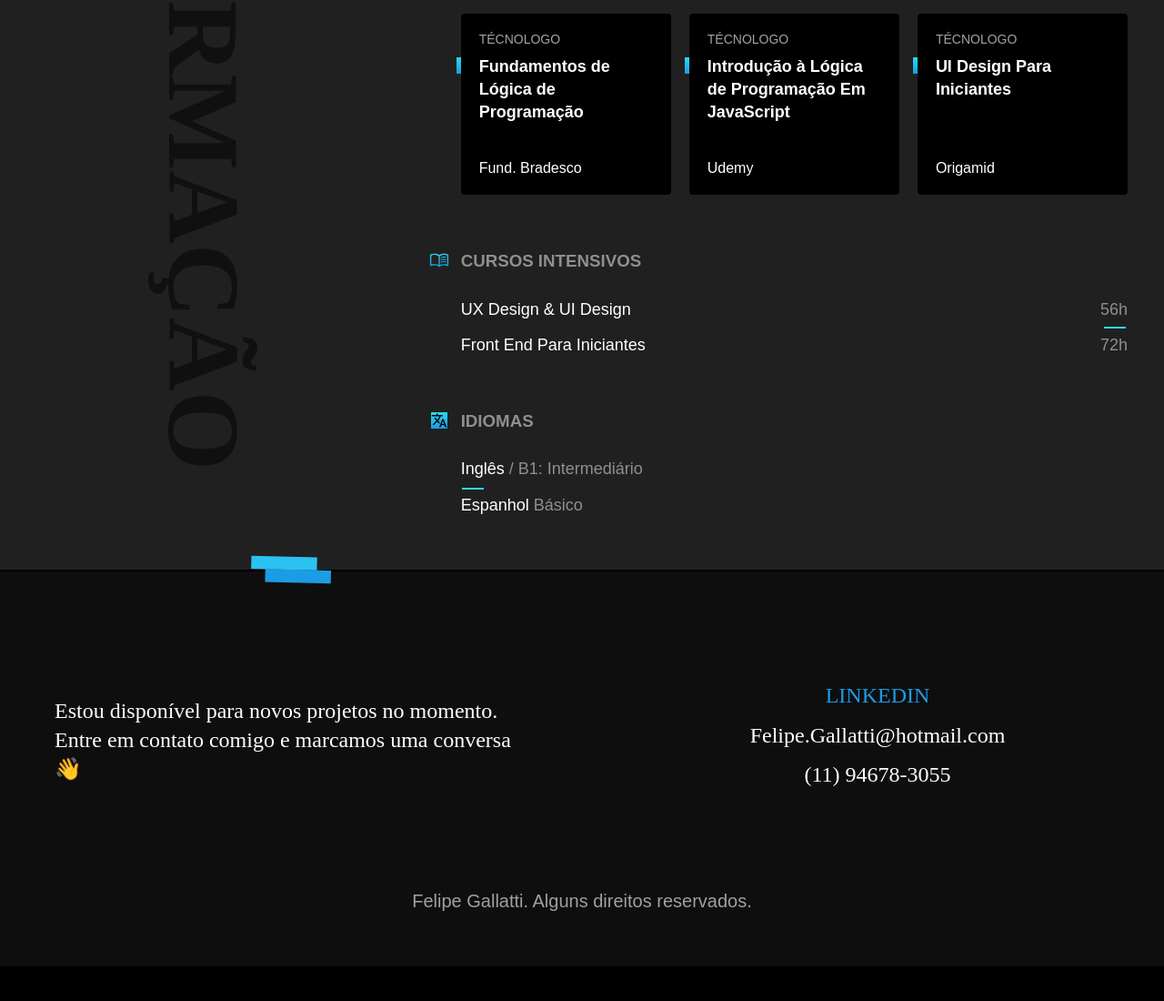
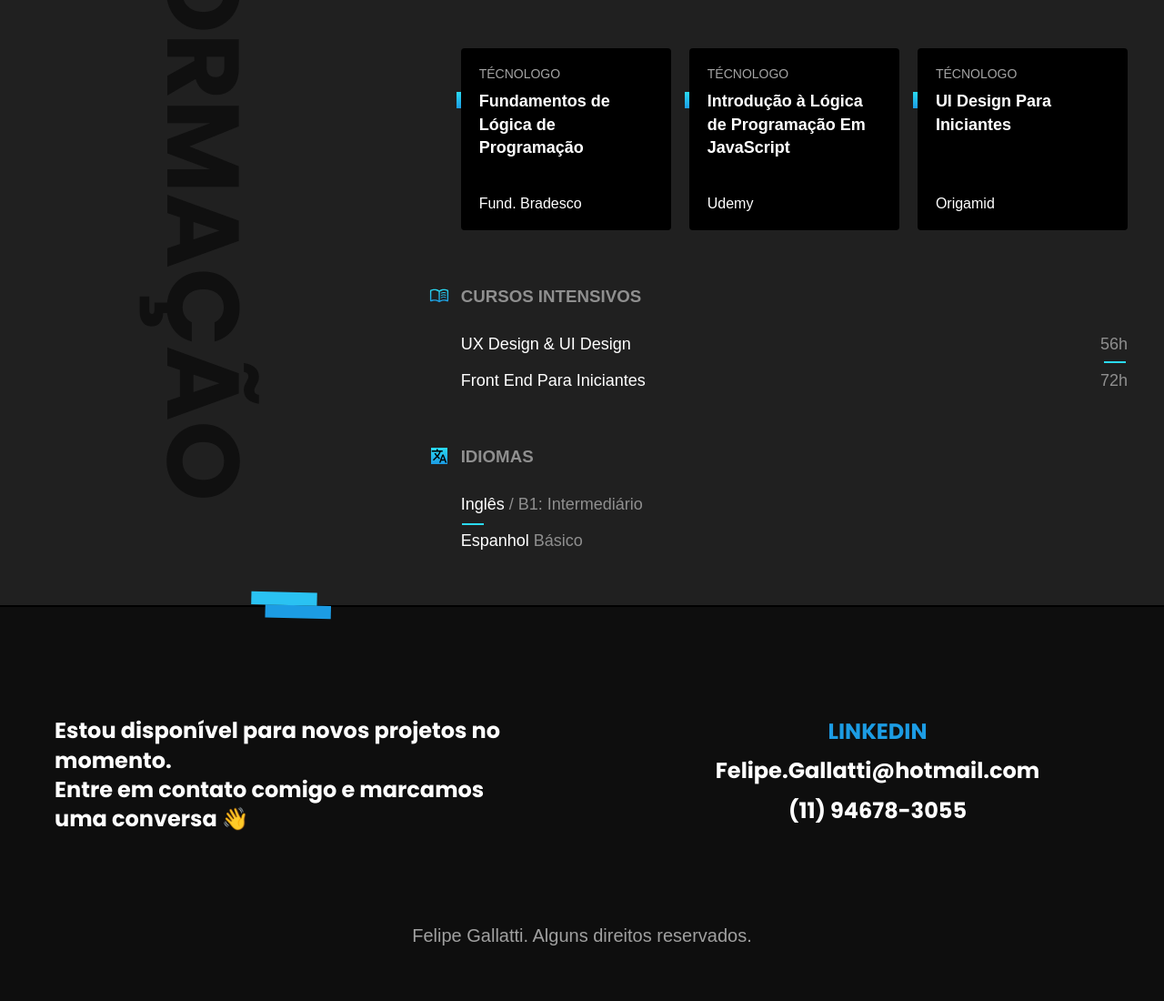
Before and after one commit to FelipeGallatti/felipegallatti, a plain HTML site: page index.html in a window 1280 px wide. Shown: the part 1701-2801 px from the top of the page at 91% size. Before the commit the page ends 2763 px from the top, so only its background shows below. Drawn offline with Linux system fonts and the light colour scheme.

Commit message:
adicao de fonte

```diff
--- a/index.html
+++ b/index.html
@@ -5,6 +5,9 @@
     <meta name="viewport" content="width=device-width, initial-scale=1.0">
     <link rel="Stylesheet" href="/style.css">
     <title>Portifólio</title>
+<link rel="preconnect" href="https://fonts.googleapis.com">
+<link rel="preconnect" href="https://fonts.gstatic.com" crossorigin>
+<link href="https://fonts.googleapis.com/css2?family=Poppins:wght@700;800;900&display=swap" rel="stylesheet">
 </head>
 <body>
     <header class="header">
@@ -126,7 +129,7 @@ desenvolvi utilizando <strong>Adobe PhotoShop</strong> e <strong>Illustrator</st
     </div>
 </section>
 
-<section class="formacao" id="formacao" aria-label="Formação">
+<section class="formacao" id="#Formacao" aria-label="Formação">
 <div class="formacao-container">
 <h2 class="subtitulo">Formação</h2>
 <div>
```
